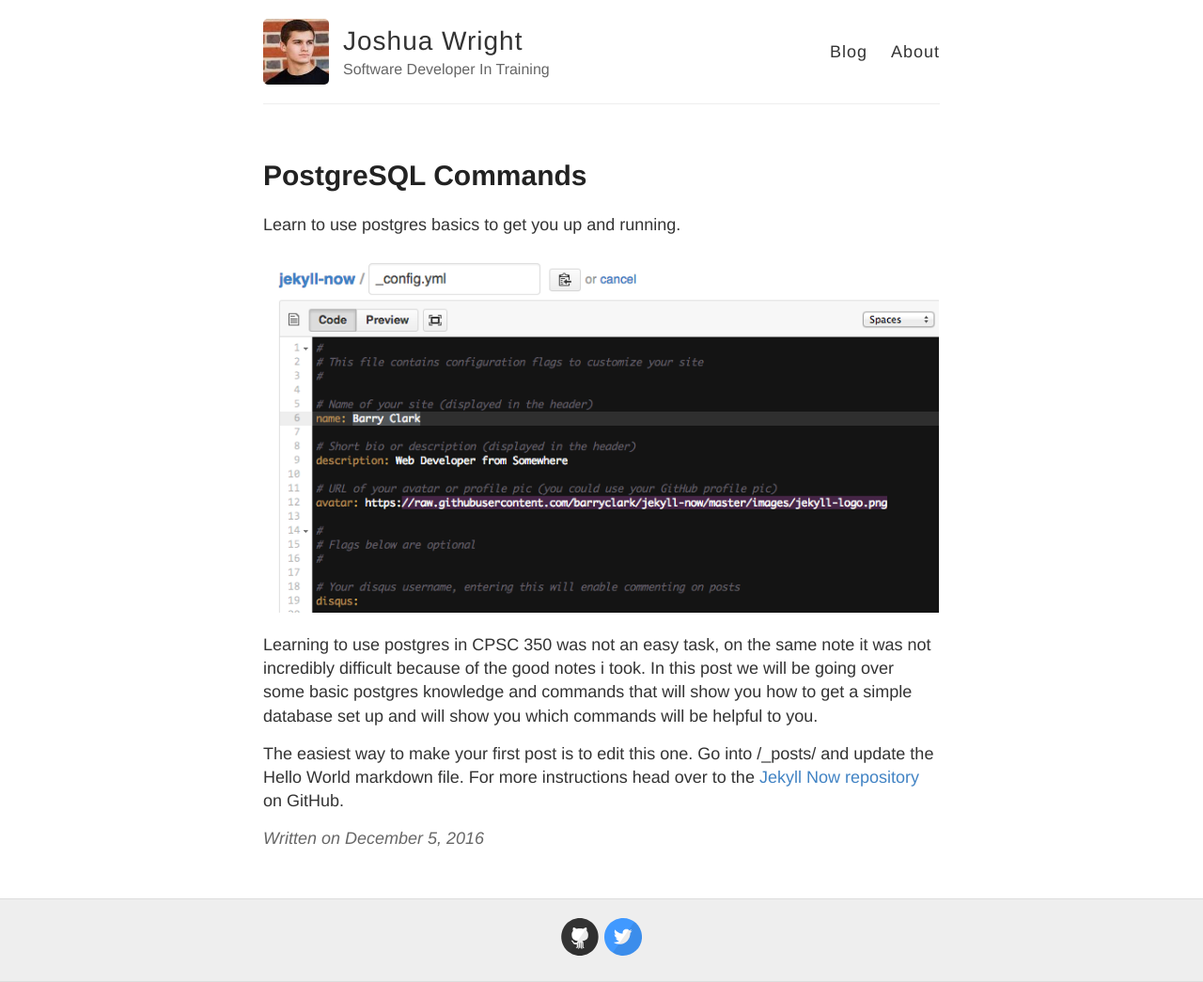
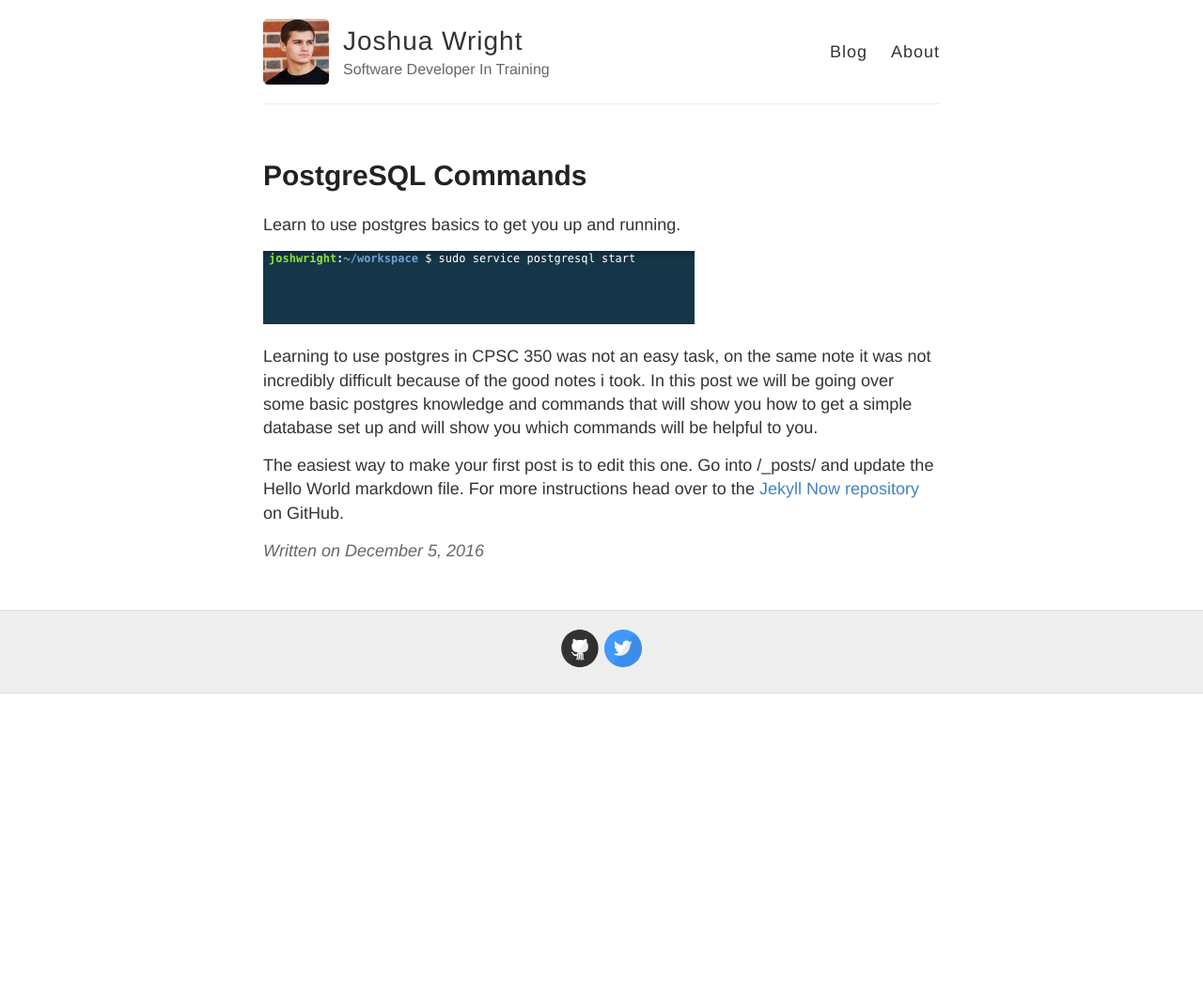
Before and after one commit to JoshTWright/devBlog, a Jekyll site: the page built from _posts/2016-12-5-PostgreSQLCommands.md, in a window 1280 px wide. Shown: the whole page at 94% size. Built offline with Jekyll 4.4.1, drawn with Linux system fonts in a browser that asks for light colours; after the commit the page ends 900 px from its top, so only the background shows below that.

Commit message:
Update 2016-12-5-PostgreSQLCommands.md

```diff
--- a/_posts/2016-12-5-PostgreSQLCommands.md
+++ b/_posts/2016-12-5-PostgreSQLCommands.md
@@ -5,7 +5,7 @@ title: PostgreSQL Commands
 
 Learn to use postgres basics to get you up and running.
 
-![_config.yml]({{ site.baseurl }}/images/config.png)
+![_config.yml]({{ site.baseurl }}/images/pgstart.png)
 
 Learning to use postgres in CPSC 350 was not an easy task, on the same note it was not incredibly difficult because of the good notes i took. In this post we will be going over some basic postgres knowledge and commands that will show you how to get a simple database set up and will show you which commands will be helpful to you.
 
```
